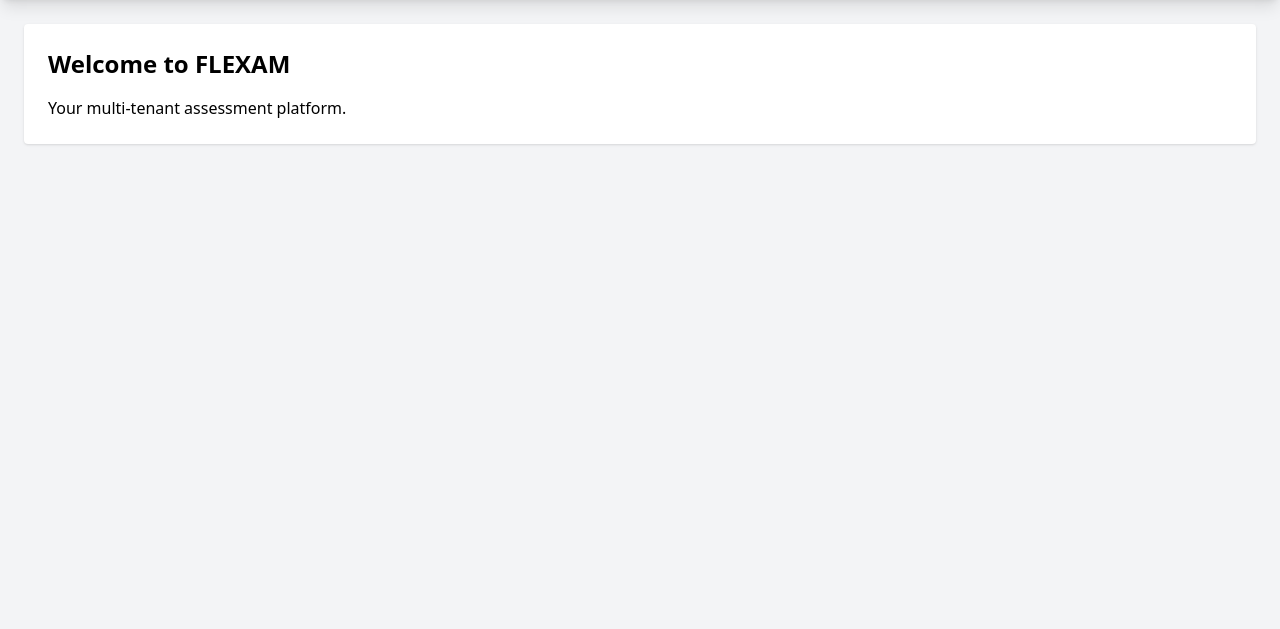
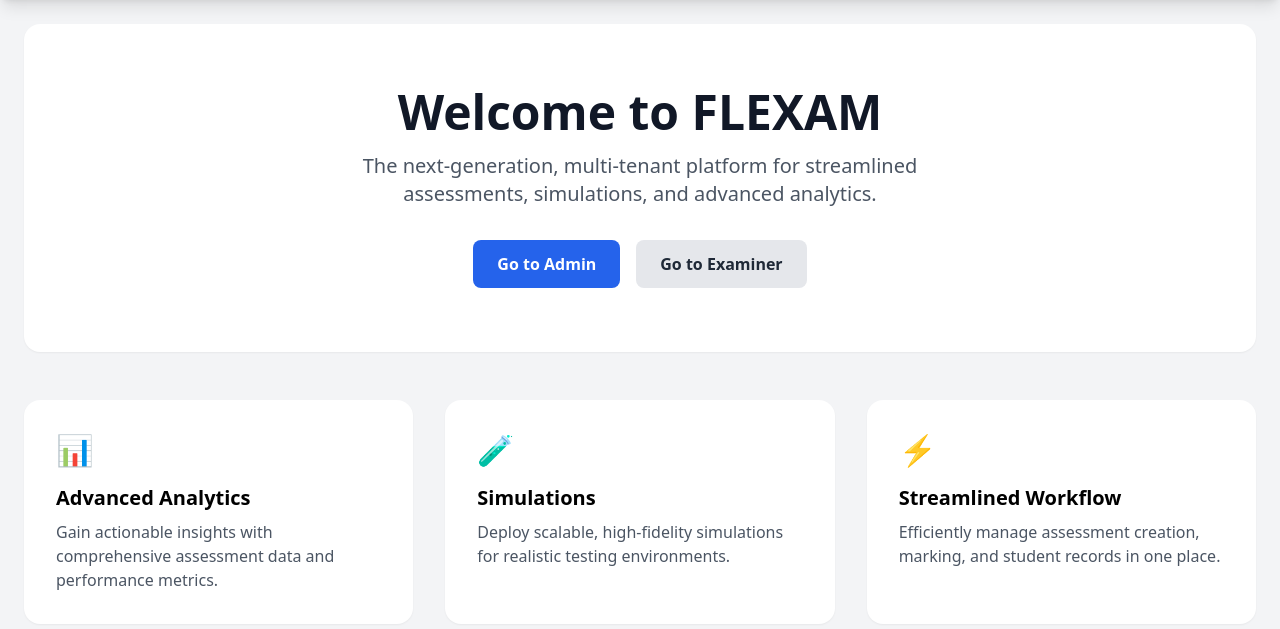
Before and after one commit to digitalpentech-art/flexam, a Flask app: template app/templates/dashboard/index.html in a window 1280 px wide. Shown: the part 60-689 px from the top of the page. Run offline with Flask 3, Linux system fonts and the light colour scheme; the template is opened without the code that fills it, so the values that code supplies are empty; some libraries are stand-ins or nearby versions.

Commit message:
feat: upgrade dashboard landing page to sophisticated design

```diff
--- a/app/templates/dashboard/index.html
+++ b/app/templates/dashboard/index.html
@@ -3,8 +3,34 @@
 {% block title %}Dashboard{% endblock %}
 
 {% block content %}
-<div class="bg-white p-6 rounded shadow">
-    <h2 class="text-2xl font-bold mb-4">Welcome to FLEXAM</h2>
-    <p>Your multi-tenant assessment platform.</p>
+<div class="max-w-7xl mx-auto">
+    <!-- Hero Section -->
+    <div class="text-center py-16 bg-white rounded-2xl shadow-sm mb-12">
+        <h1 class="text-5xl font-extrabold text-gray-900 mb-4">Welcome to FLEXAM</h1>
+        <p class="text-xl text-gray-600 mb-8 max-w-2xl mx-auto">The next-generation, multi-tenant platform for streamlined assessments, simulations, and advanced analytics.</p>
+        <div class="flex justify-center gap-4">
+            <a href="/admin" class="px-6 py-3 bg-blue-600 text-white font-semibold rounded-lg hover:bg-blue-700 transition">Go to Admin</a>
+            <a href="/examiner" class="px-6 py-3 bg-gray-200 text-gray-800 font-semibold rounded-lg hover:bg-gray-300 transition">Go to Examiner</a>
+        </div>
+    </div>
+
+    <!-- Features Grid -->
+    <div class="grid grid-cols-1 md:grid-cols-3 gap-8">
+        <div class="bg-white p-8 rounded-2xl shadow-sm hover:shadow-md transition">
+            <div class="text-blue-600 text-3xl mb-4">📊</div>
+            <h3 class="text-xl font-bold mb-2">Advanced Analytics</h3>
+            <p class="text-gray-600">Gain actionable insights with comprehensive assessment data and performance metrics.</p>
+        </div>
+        <div class="bg-white p-8 rounded-2xl shadow-sm hover:shadow-md transition">
+            <div class="text-blue-600 text-3xl mb-4">🧪</div>
+            <h3 class="text-xl font-bold mb-2">Simulations</h3>
+            <p class="text-gray-600">Deploy scalable, high-fidelity simulations for realistic testing environments.</p>
+        </div>
+        <div class="bg-white p-8 rounded-2xl shadow-sm hover:shadow-md transition">
+            <div class="text-blue-600 text-3xl mb-4">⚡</div>
+            <h3 class="text-xl font-bold mb-2">Streamlined Workflow</h3>
+            <p class="text-gray-600">Efficiently manage assessment creation, marking, and student records in one place.</p>
+        </div>
+    </div>
 </div>
 {% endblock %}
```
